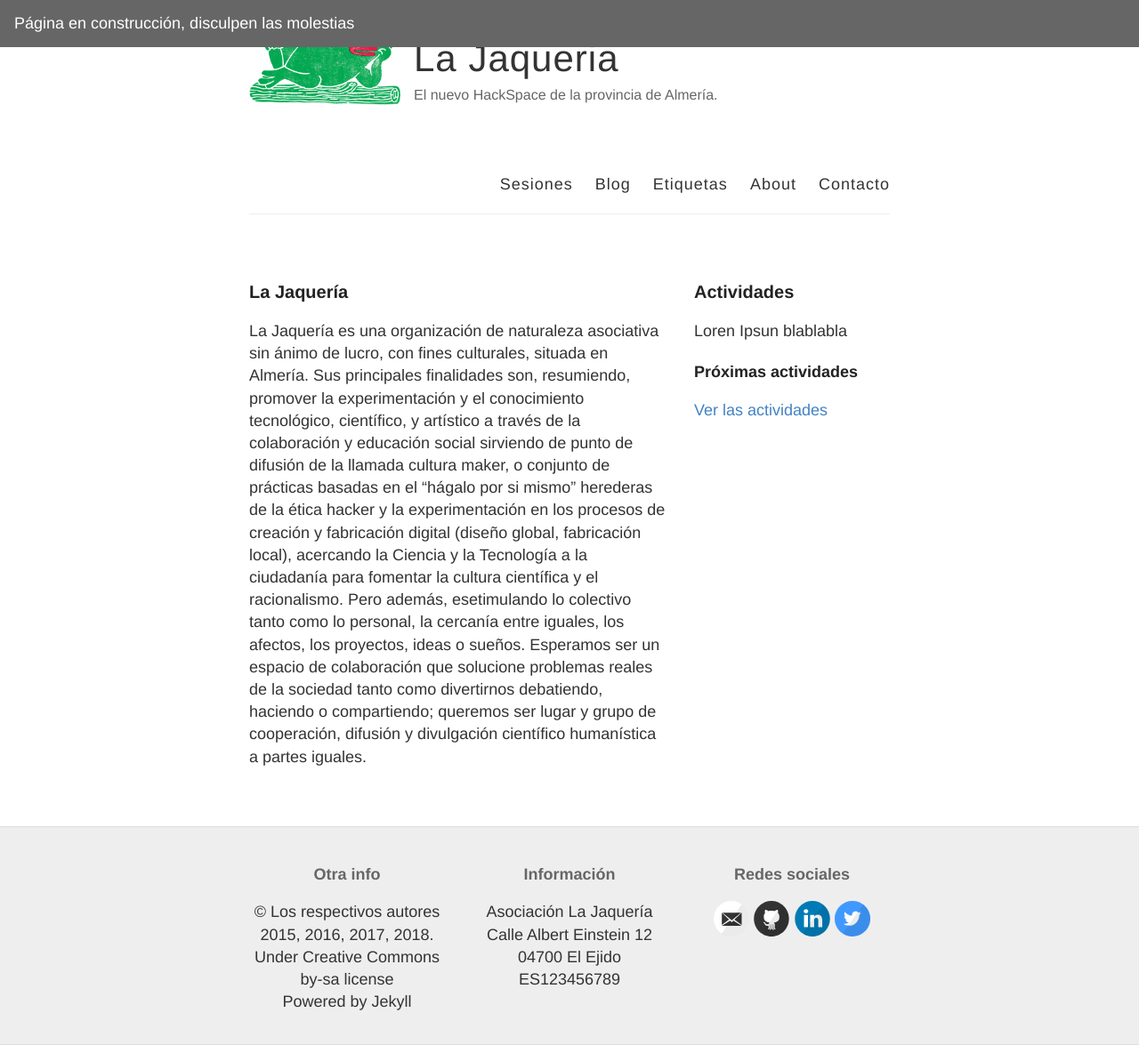
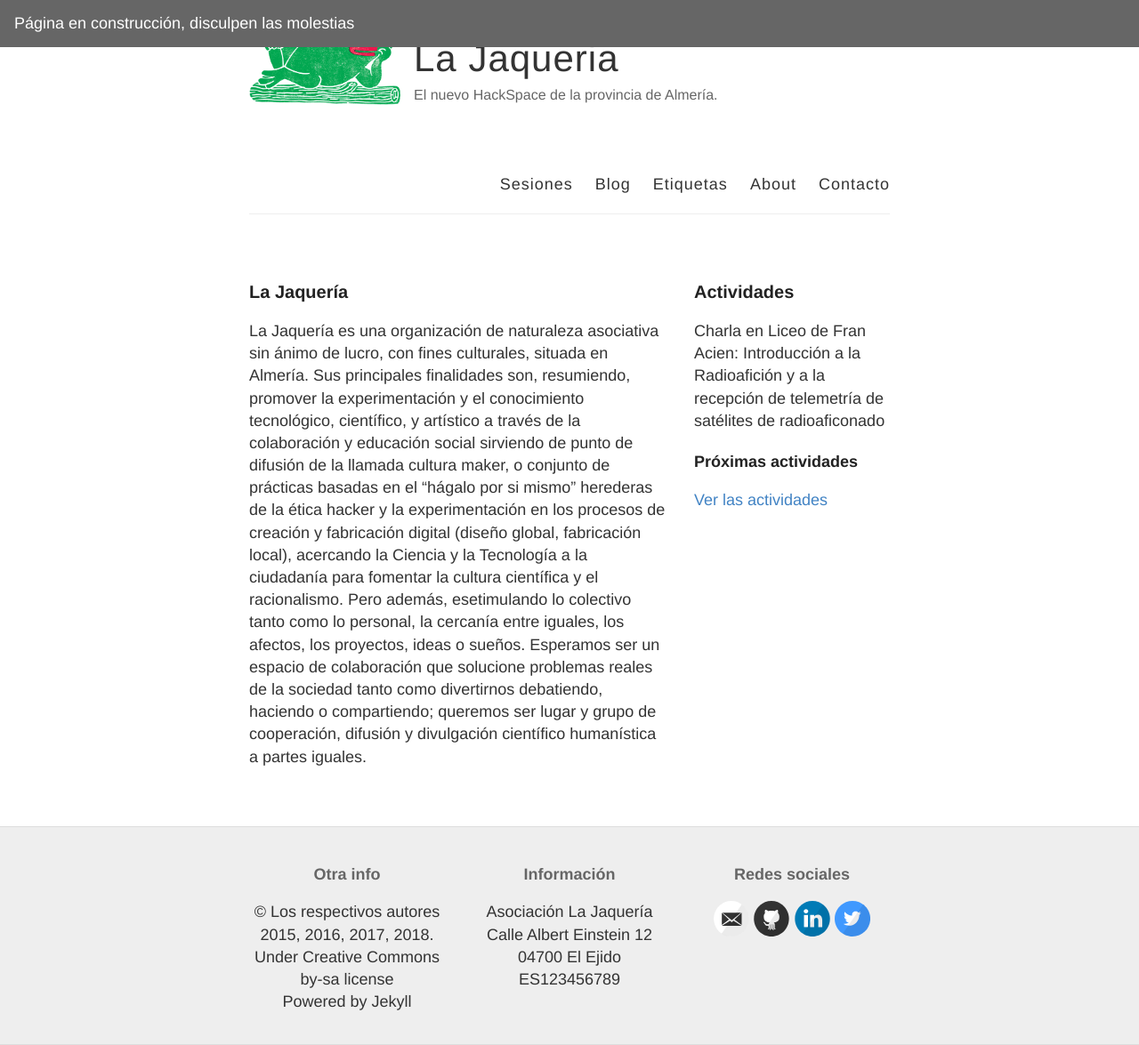
Before and after one commit to LaJaqueria/LaJaqueria.github.io, a Jekyll site: the page built from index.html, in a window 1280 px wide and 1175 px high. Shown: the whole window at 89% size. Built offline with Jekyll 4.4.1, drawn with Linux system fonts in a browser that asks for light colours.

Commit message:
revisar titulo de primera actividad

```diff
--- a/index.html
+++ b/index.html
@@ -17,7 +17,7 @@ Pero además, esetimulando lo colectivo tanto como lo personal, la cercanía ent
     <div class="col-md-4">
 
         <h3>Actividades</h3>
-        <p>Loren Ipsun blablabla</p>
+        <p>Charla en Liceo de Fran Acien: Introducción a la Radioafición y a la recepción de telemetría de satélites de radioaficonado</p>
         <h5><strong>Próximas actividades</strong></h5>
         {% assign curDate = site.time | date: "%Y-%m-%d" %}
         <ul>
```
